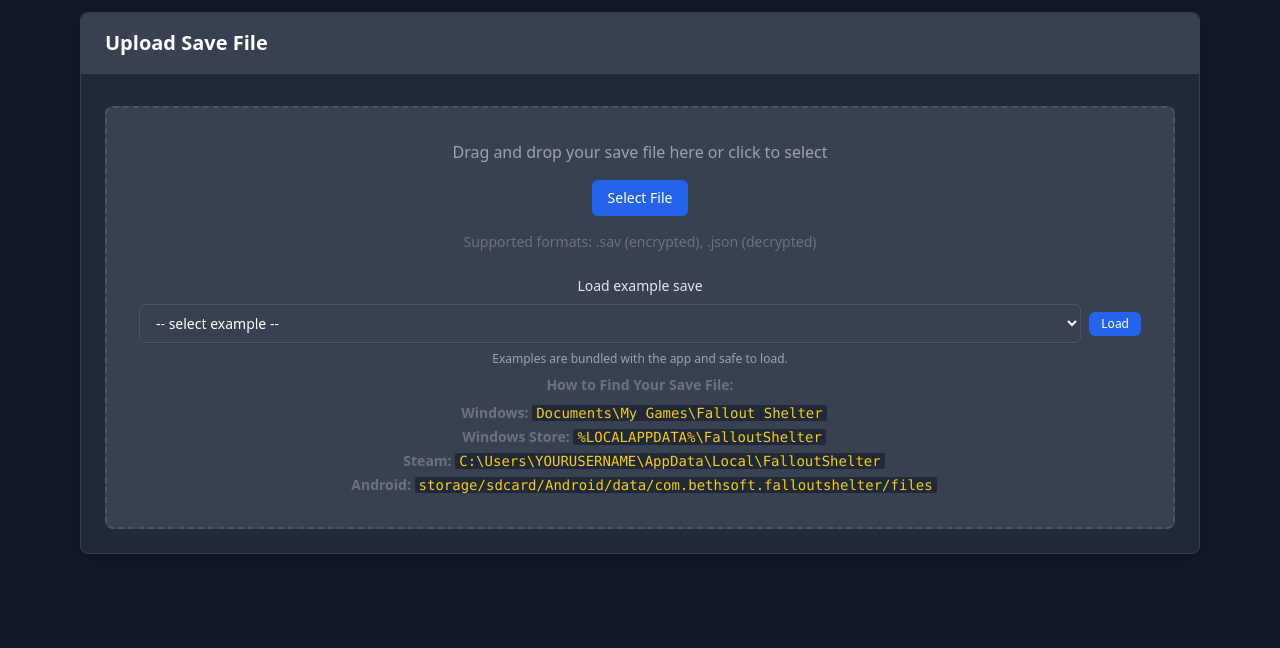
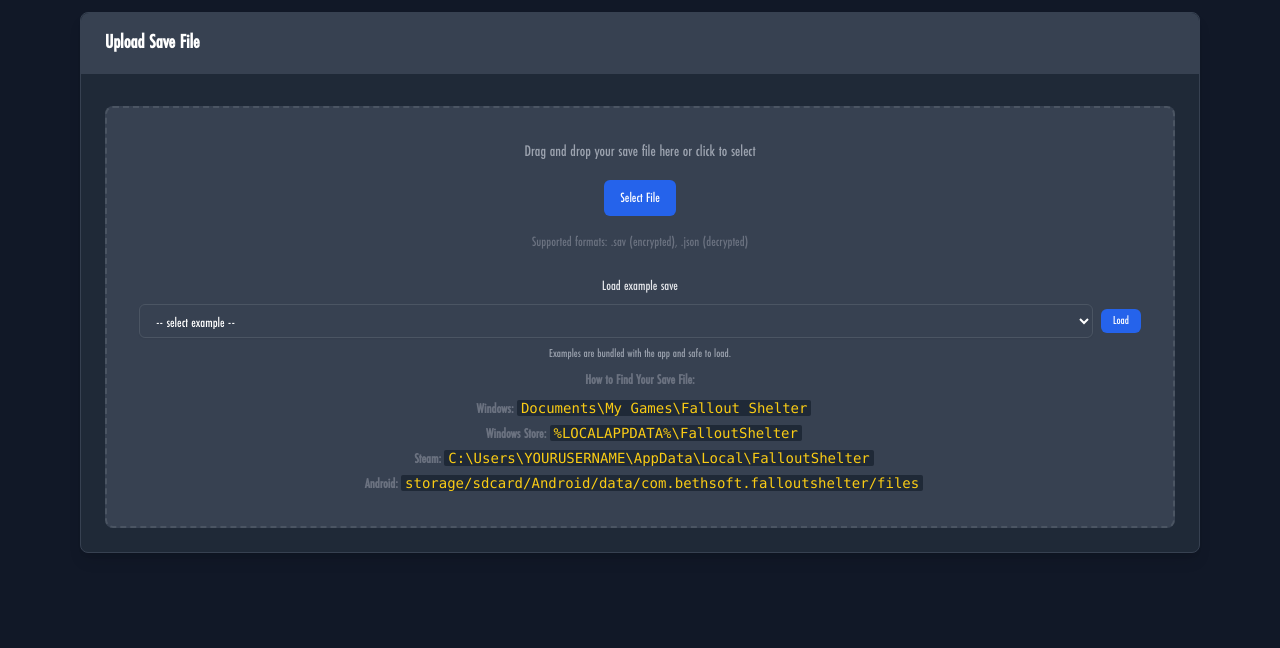
Before and after one commit to zanderlewis/wasteland, a website built with Vite: page index.html in a window 1280 px wide. Shown: the part 152-800 px from the top of the page. Built offline with nearby package versions, Linux system fonts and the light colour scheme.

Commit message:
Update style.css

```diff
--- a/src/style.css
+++ b/src/style.css
@@ -1,15 +1,24 @@
 @tailwind base;
 @tailwind components;
 @tailwind utilities;
+
+@font-face {
+  font-family: 'FuturaCondensed';
+  src: url('./assets/fonts/futura-condensed-pt-medium-589e44ed1e3a5.otf')
+       format('opentype');
+  font-weight: 500;
+  font-style: normal;
+  font-display: swap;
+}
 
 /* Force dark mode for the entire app */
 @layer base {
   html {
     color-scheme: dark;
   }
-
   body {
     @apply bg-gray-900 text-white;
+    font-family: 'FuturaCondensed', system-ui, sans-serif;
   }
 }
 
```
